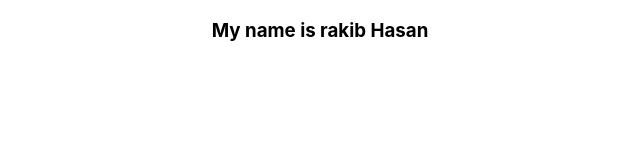
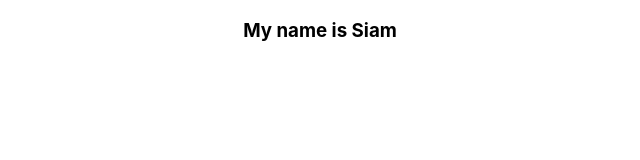
Before and after one commit to Maherajsiam/job-portal, a React (Create React App) app: page / in a window 1280 px wide. Shown: the top 160 px of the page, without its empty margins (320-960 px from the left). Built offline with nearby package versions, Linux system fonts and the light colour scheme.

Commit message:
upload files in rakib

```diff
--- a/src/App.js
+++ b/src/App.js
@@ -4,7 +4,7 @@ import './App.css';
 function App() {
   return (
     <div className="App">
-      <h3>My name is rakib Hasan</h3>
+      <h3>My name is Siam</h3>
     </div>
   );
 }
```
